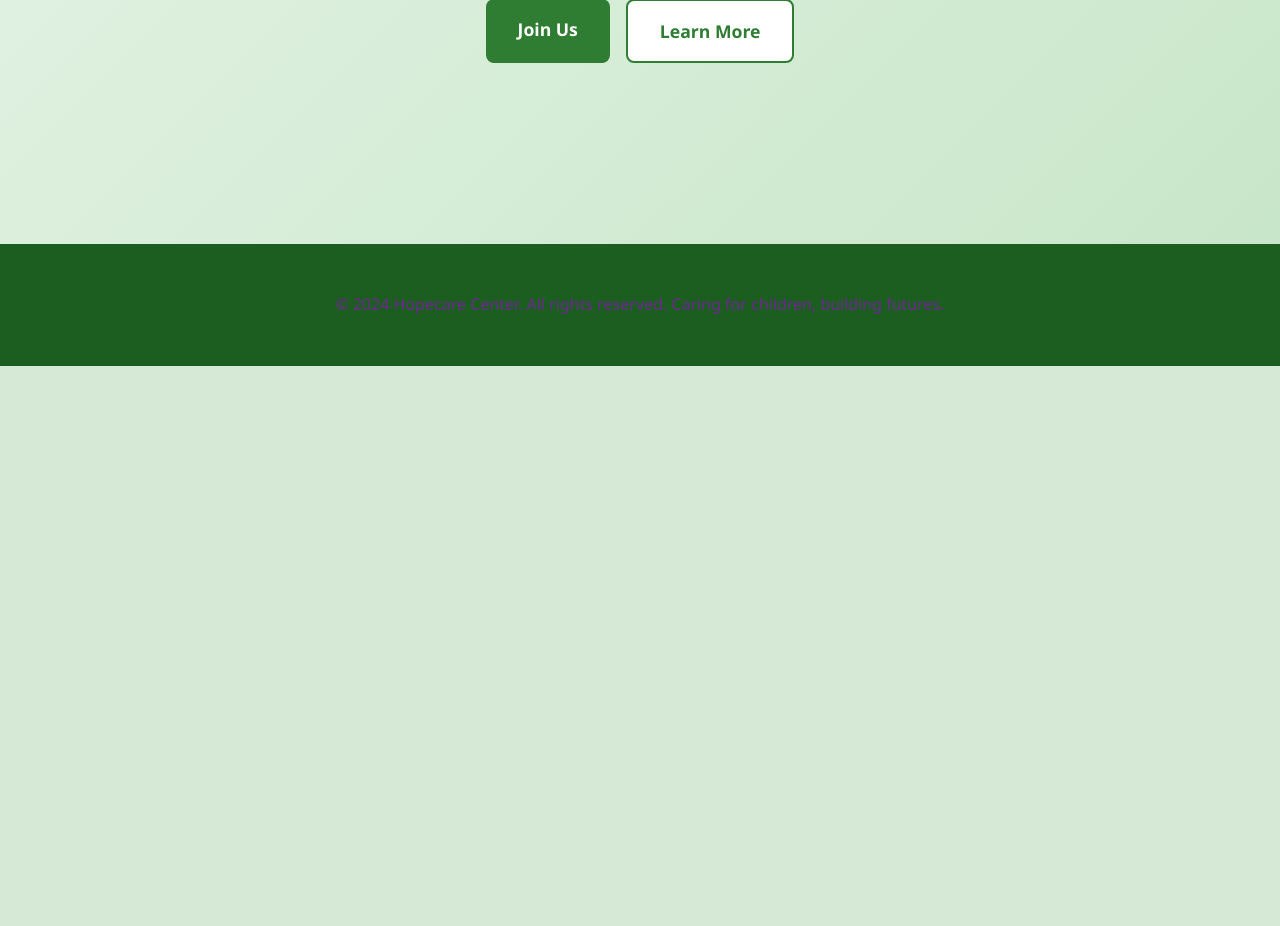
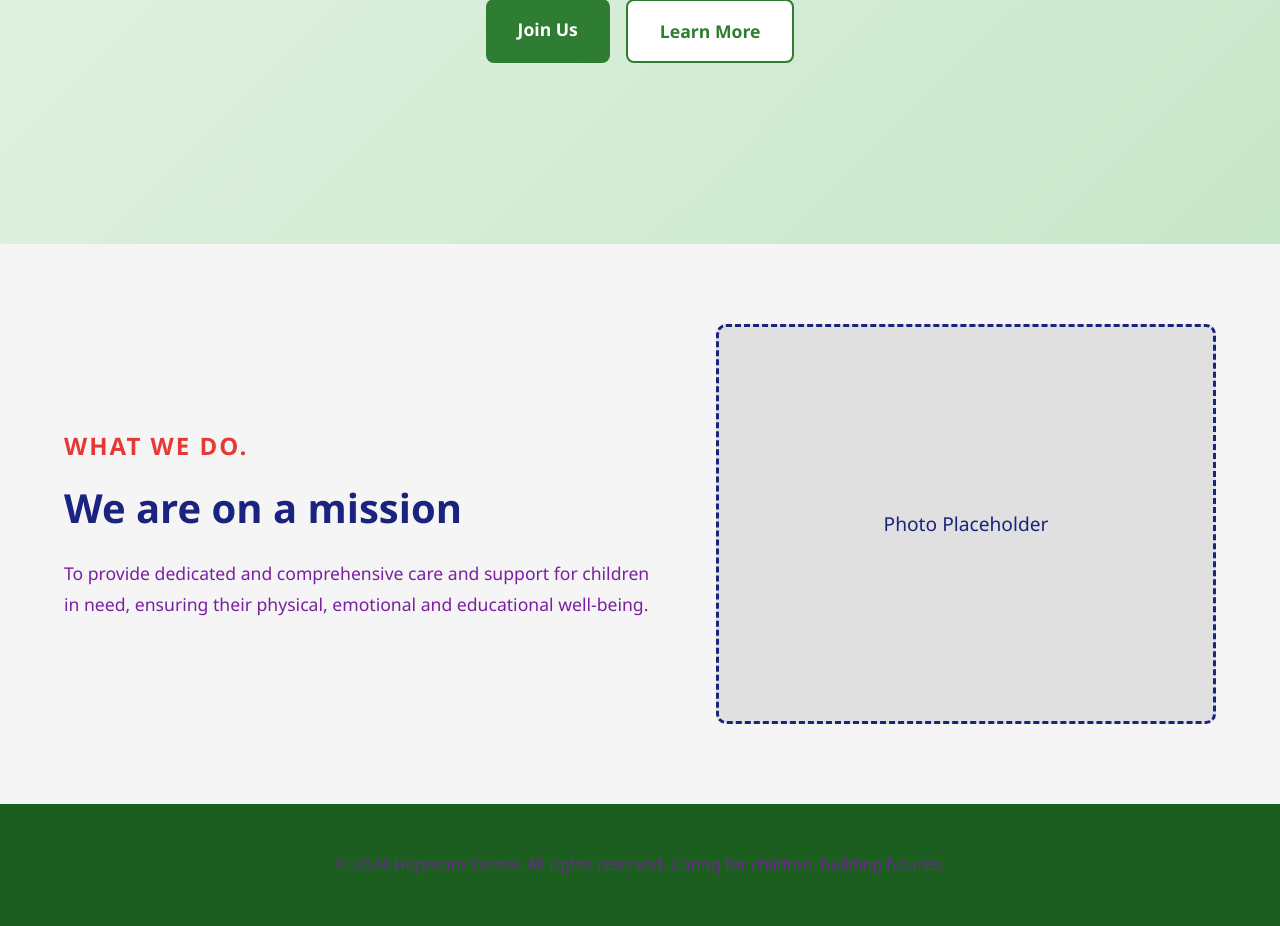
Before and after one commit to 1155-boni/Hopecare2.0, a Django app: page / in a window 1280 px wide. Shown: the part 556-1482 px from the top of the page. Before the commit the page ends 922 px from the top, so only its background shows below. Run offline with Django 5.2, Linux system fonts and the light colour scheme.

Commit message:
Add Css style in the what we do

```diff
--- a/templates/landing.html
+++ b/templates/landing.html
@@ -296,6 +296,75 @@
             color: #7b1fa2;
         }
 
+        /* What We Do Section */
+        .what-we-do {
+            padding: 5rem 5%;
+            background-color: #f5f5f5;
+            display: flex;
+            align-items: center;
+            justify-content: space-between;
+            gap: 3rem;
+            flex-wrap: wrap;
+        }
+
+        .what-we-do-content {
+            flex: 1;
+            min-width: 300px;
+        }
+
+        .what-we-do h4 {
+            font-size: 1.5rem;
+            color: #e53935; /* Red */
+            margin-bottom: 1rem;
+            text-transform: uppercase;
+            letter-spacing: 2px;
+            font-weight: 600;
+        }
+
+        .what-we-do h1 {
+            font-size: 2.5rem;
+            color: #1a237e; /* Navy Blue */
+            margin-bottom: 1.5rem;
+            line-height: 1.3;
+        }
+
+        .what-we-do p {
+            font-size: 1.1rem;
+            color: #7b1fa2; /* Purple */
+            line-height: 1.8;
+        }
+
+        .what-we-do-image {
+            flex: 1;
+            min-width: 300px;
+            max-width: 500px;
+            height: 400px;
+            background-color: #e0e0e0;
+            border-radius: 10px;
+            display: flex;
+            align-items: center;
+            justify-content: center;
+            border: 3px dashed #1a237e;
+        }
+
+        .what-we-do-image span {
+            color: #1a237e;
+            font-size: 1.2rem;
+            font-weight: 500;
+        }
+
+        /* Responsive */
+        @media (max-width: 768px) {
+            .what-we-do {
+                flex-direction: column;
+                text-align: center;
+            }
+
+            .what-we-do-image {
+                width: 100%;
+            }
+        }
+
         /* Footer */
         footer {
             background-color: #1b5e20;
@@ -375,6 +444,17 @@
             </div>
         </div>
     </section>
+    <!-- What We Do Section -->
+    <section class="what-we-do">
+        <div class="what-we-do-content">
+            <h4>What we do.</h4>
+            <h1>We are on a mission</h1>
+            <p>To provide dedicated and comprehensive care and support for children in need, ensuring their physical, emotional and educational well-being.</p>
+        </div>
+        <div class="what-we-do-image">
+            <span>Photo Placeholder</span>
+        </div>
+    </section>
 
     <!-- Footer -->
     <footer>
```
